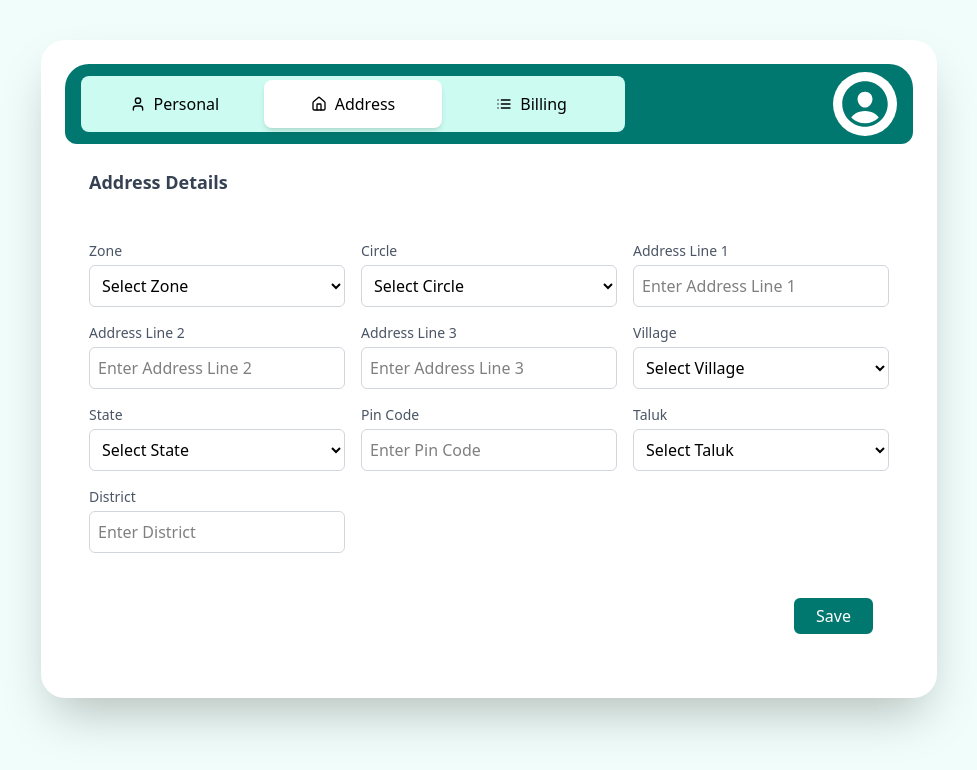
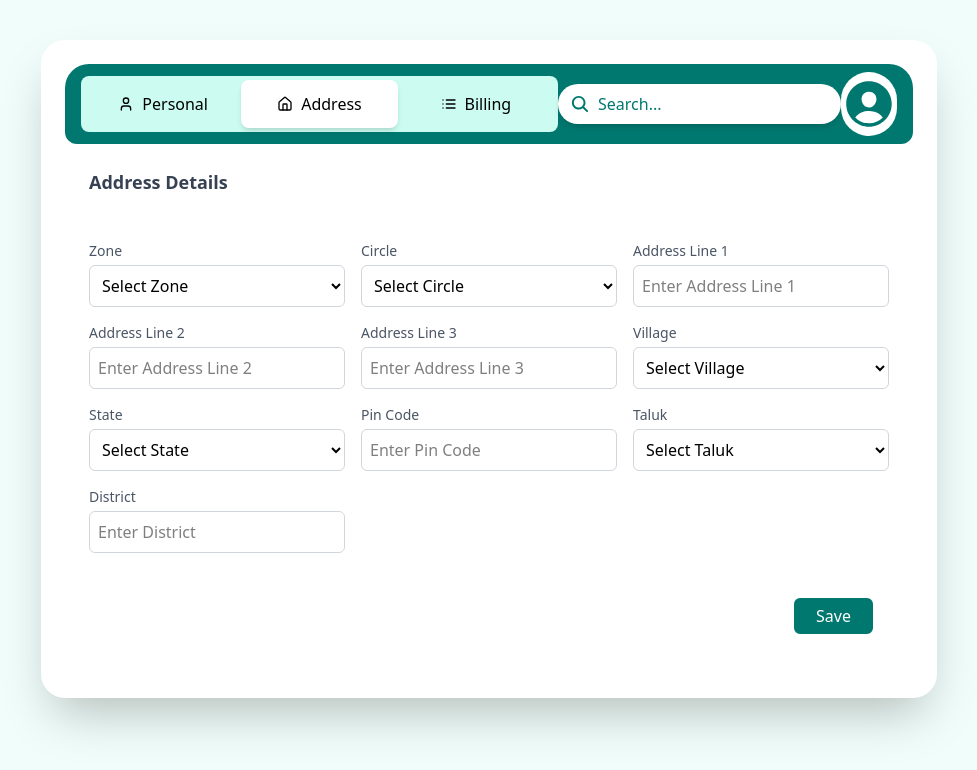
Before and after one commit to Ruturaj2003/multi-step-form-2, a React (Vite) app: page /cane-supplier/address in a window 1280 px wide. Shown: the top 770 px of the page, without its empty margins (151-1128 px from the left). Built offline with nearby package versions, Linux system fonts and the light colour scheme.

Commit message:
Add search bar to FormLayout and improve component structure

```diff
--- a/src/pages/caneSupplierForm/FormLayout.jsx
+++ b/src/pages/caneSupplierForm/FormLayout.jsx
@@ -1,25 +1,34 @@
 import Navbar from '../../components/caneSupplier/Navbar';
 import { Outlet } from 'react-router-dom';
-import { IoPersonCircle } from 'react-icons/io5';
+import { IoPersonCircle, IoSearch } from 'react-icons/io5';
 
 const FormLayout = () => {
   return (
     <div className="bg-teal-50 w-screen min-h-screen flex justify-center items-start">
-      <div className="bg-white rounded-3xl shadow-2xl min-w-[70vw] max-w-[80vw]  max-h-[90vh] mt-10 p-6 overflow-y-auto">
+      <div className="bg-white rounded-3xl shadow-2xl min-w-[70vw] max-w-[80vw] max-h-[90vh] mt-10 p-6 overflow-y-auto">
         {/* Top Bar Container */}
         <div className="h-20 w-full bg-teal-700 rounded-t-3xl rounded-b-xl flex justify-between px-4 items-center">
           {/* Navigation Container */}
-          <Navbar></Navbar>
+          <Navbar />
+
+          {/* Search Bar */}
+          <div className="flex items-center bg-white px-3 py-2 rounded-full shadow-md">
+            <IoSearch className="text-teal-700 w-5 h-5" />
+            <input
+              type="text"
+              placeholder="Search..."
+              className="ml-2 outline-none bg-transparent text-teal-700 placeholder-teal-700"
+            />
+          </div>
+
           {/* Profile Picture */}
           <div className="w-16 h-16 bg-white cursor-pointer rounded-full flex items-center justify-center">
-            <IoPersonCircle className="w-14 h-14 text-teal-700 rounded-full"></IoPersonCircle>
+            <IoPersonCircle className="w-14 h-14 text-teal-700 rounded-full" />
           </div>
         </div>
-        {/* Form */}
-        {/* <General></General> */}
-        {/* <Address></Address> */}
-        {/* <Billing></Billing> */}
-        <Outlet></Outlet>
+
+        {/* Form Content */}
+        <Outlet />
       </div>
     </div>
   );
```
